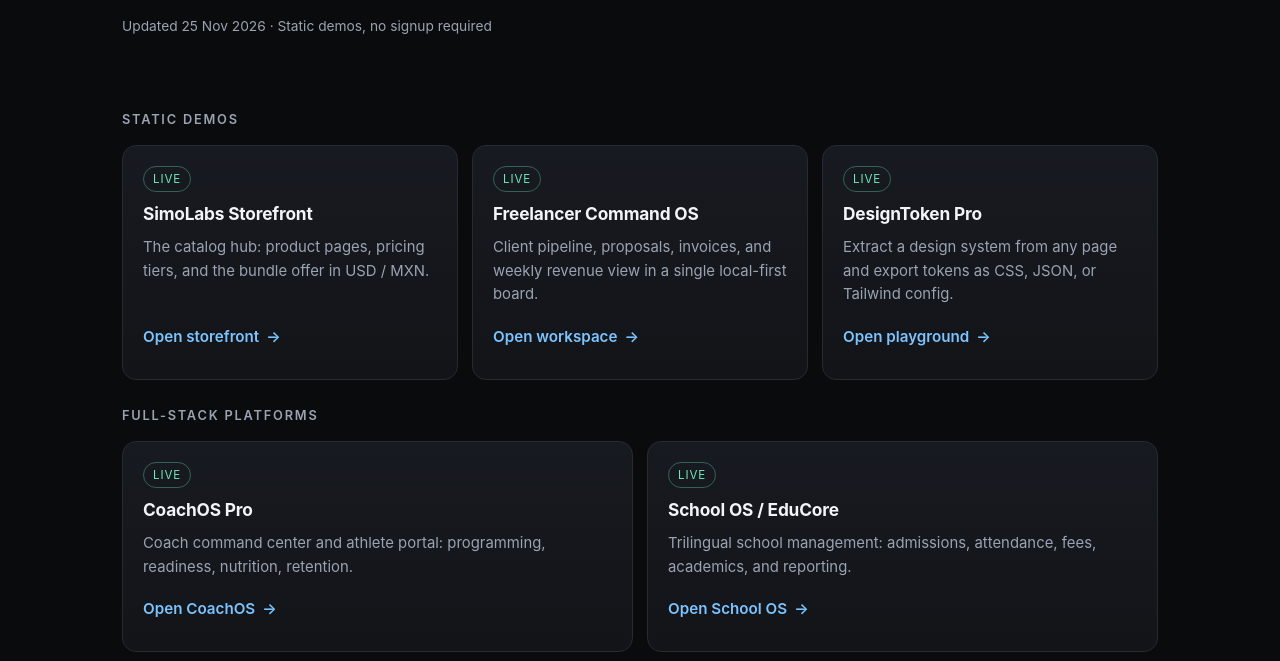
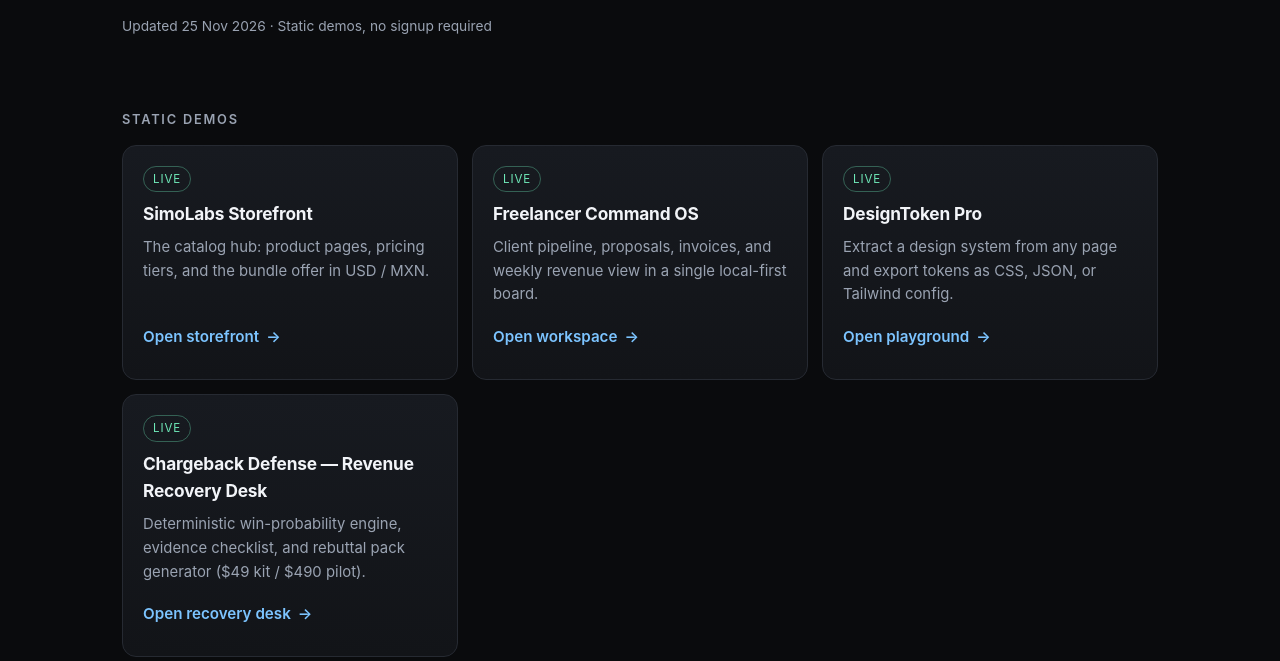
Before and after one commit to simoabdelmoumen10-sys/simolabs-demos, a plain HTML site: page index.html in a window 1280 px wide. Shown: the part 291-952 px from the top of the page. Drawn offline with Linux system fonts and the light colour scheme.

Commit message:
feat(hub): list W28 Chargeback Defense

```diff
--- a/index.html
+++ b/index.html
@@ -141,6 +141,12 @@
         <p>Extract a design system from any page and export tokens as CSS, JSON, or Tailwind config.</p>
         <a class="go" href="./designtoken/">Open playground</a>
       </article>
+      <article class="card">
+        <span class="tag live">Live</span>
+        <h3>Chargeback Defense — Revenue Recovery Desk</h3>
+        <p>Deterministic win-probability engine, evidence checklist, and rebuttal pack generator ($49 kit / $490 pilot).</p>
+        <a class="go" href="./chargeback/">Open recovery desk</a>
+      </article>
     </div>
 
     <h2>Full-stack platforms</h2>
```
